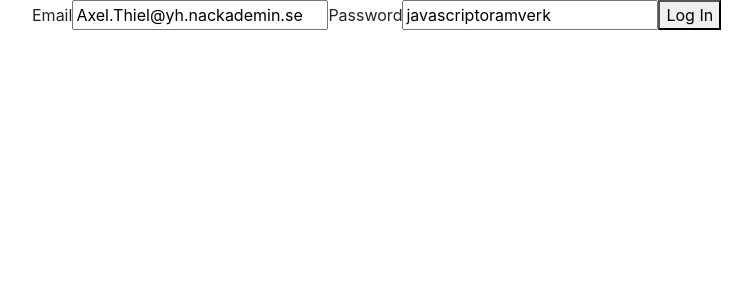
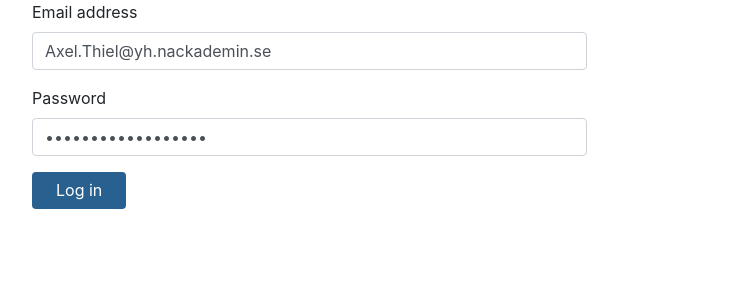
Before and after one commit to yobananaboy15/customer-info-page, a React (Create React App) app: page / in a window 1280 px wide. Shown: the top 300 px of the page, without its empty margins (53-805 px from the left). Built offline with nearby package versions, Linux system fonts and the light colour scheme.

Commit message:
Create login page

```diff
--- a/src/pages/LoginPage.jsx
+++ b/src/pages/LoginPage.jsx
@@ -1,6 +1,8 @@
 import React, {useState, useContext} from 'react'
 import {useHistory} from 'react-router-dom'
 import {UserStatusContext} from '../contexts/UserStatusContext'
+import Form from 'react-bootstrap/Form'
+import {Button} from "../components/Button"
 
 export const LoginPage = () => {
 
@@ -16,7 +18,10 @@ export const LoginPage = () => {
               }
           })
           .then(response => response.json())
-          .then(data => setUserStatus(data))
+          .then(data => {
+              setUserStatus(data);
+              history.push("/customers")
+            })
     }
 
     const handleOnChange = (e) => {
@@ -42,22 +47,25 @@ export const LoginPage = () => {
           .then(res => res.json())
           .then(data => {
               localStorage.setItem('WEBB20', data.token)
-              //fetchUserStatus();
-              history.push("/customers")
+              fetchUserStatus();
           })
-          //Felhantering här? med try catch om det funkar, kör history.push, annars skriv felmeddelandet.
     }
 
 
     return (
-        <div>
-            <form onSubmit={handleOnSubmit}>
-                <label>Email</label>
-                <input name="email" value={loginData.email} onChange={handleOnChange}/>
-                <label>Password</label>
-                <input name="password" value={loginData.password} onChange={handleOnChange}/>
-                <button type="submit">Log In</button>
-            </form>
-        </div>
+        <Form onSubmit={handleOnSubmit} className="w-50">
+  <Form.Group controlId="formBasicEmail">
+    <Form.Label>Email address</Form.Label>
+    <Form.Control name='email' type="email" value={loginData.email} onChange={handleOnChange} />
+  </Form.Group>
+
+  <Form.Group controlId="formBasicPassword">
+    <Form.Label>Password</Form.Label>
+    <Form.Control name="password" type="password" value={loginData.password} onChange={handleOnChange} />
+  </Form.Group>
+  <Button type="submit">
+    Log in
+  </Button>
+</Form>
     )
 }
```
